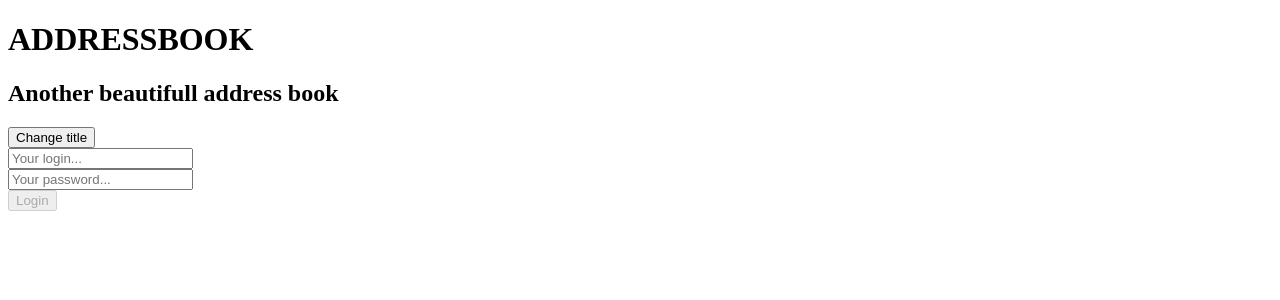
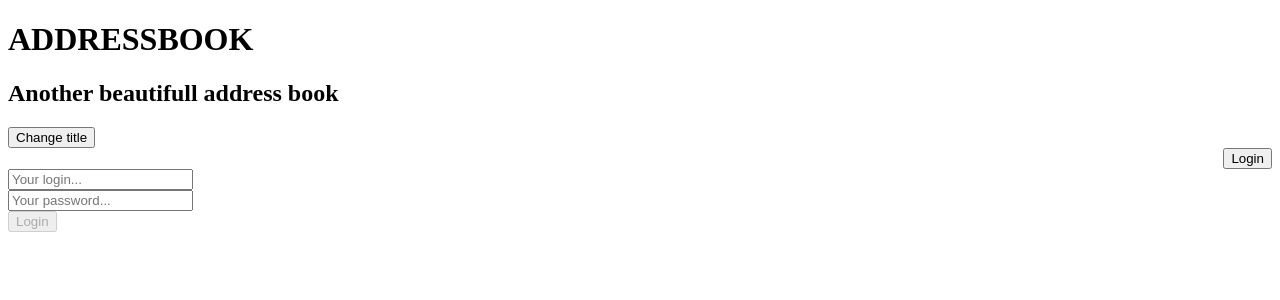
Before and after one commit to dacodemaniak/ng-address-book, an Angular app: page /login in a window 1280 px wide. Shown: the top 300 px of the page. Built offline with nearby package versions, Linux system fonts and the light colour scheme.

Commit message:
Update user service and play with routes

```diff
--- a/src/app/app.component.html
+++ b/src/app/app.component.html
@@ -1,9 +1,28 @@
-<h1>{{ title | uppercase }}</h1>
-<h2>{{ subTitle }}</h2>
+<header>
+  <h1>{{ title | uppercase }}</h1>
+  <h2>{{ subTitle }}</h2>
 
-<button type="button" (click)="changeTitle()">
-  Change title
-</button>
+  <button type="button" (click)="changeTitle()">
+    Change title
+  </button>
+
+  <div class="container" [hidden]="isLoginUp()">
+    <button
+      class="btn btn-primary"
+      *ngIf="!userService.isAuthenticated()"
+      (click)="navigateToLogin()"
+    >
+      Login
+    </button>
+    <button
+      class="btn btn-danger"
+      *ngIf="userService.isAuthenticated()"
+      (click)="userService.logout()"
+    >
+      Logout
+    </button>
+  </div>
+</header>
 
 <!-- Router outlet -->
 <router-outlet></router-outlet>
--- a/src/app/app.component.scss
+++ b/src/app/app.component.scss
@@ -0,0 +1,8 @@
+.container {
+  display: flex;
+  justify-content: flex-end;
+
+  button {
+    // Noop now
+  }
+}
--- a/src/app/app.component.ts
+++ b/src/app/app.component.ts
@@ -1,6 +1,8 @@
+import { Router, ActivatedRoute, UrlSegment, NavigationEnd } from '@angular/router';
+import { UserService } from './core/modules/user/services/user.service';
 import { AddressBook } from './core/models/address-book';
 import { Component, OnInit } from '@angular/core';
-
+import { filter, map } from 'rxjs/operators';
 @Component({
   selector: 'app-root',
   templateUrl: './app.component.html',
@@ -12,9 +14,28 @@ export class AppComponent implements OnInit {
 
 
 
-  public constructor() {}
+  public constructor(
+    public userService: UserService,
+    public route: ActivatedRoute,
+    public router: Router
+  ) {}
 
-  public ngOnInit(): void {}
+  public ngOnInit(): void {
+
+      this.router.events.pipe(
+        filter((event) => event instanceof NavigationEnd),
+        map(() => this.route),
+        map((route) => {
+          while (route.firstChild) {
+            route = route.firstChild;
+          }
+          return route;
+        }),
+        map((route) => route.url)
+      ).subscribe((result) => {
+        console.log(result);
+      });
+  }
 
   public changeTitle(): void {
     this.pTitle = 'My Address Book';
@@ -28,4 +49,12 @@ export class AppComponent implements OnInit {
   public get subTitle(): string {
     return this.pSubTitle;
   }
+
+  public navigateToLogin(): void {
+    this.router.navigate(['/login']);
+  }
+
+  public isLoginUp(): boolean {
+    return true;
+  }
 }
--- /dev/null
+++ b/src/app/core/modules/user/services/user.service.ts
@@ -0,0 +1,38 @@
+import { Injectable } from '@angular/core';
+
+interface UserInterface {
+  login: string;
+  password: string;
+}
+
+@Injectable({
+  providedIn: 'root'
+})
+
+export class UserService {
+
+  private userList: UserInterface[] = [
+    {
+      login: 'jlaubert01',
+      password: 'toto'
+    }
+  ];
+
+  private user: any;
+
+  constructor() { }
+
+  public authenticate(user: UserInterface): void {
+    this.user = this.userList.find(
+      (obj: UserInterface) => obj.login === user.login && obj.password === user.password
+    );
+  }
+
+  public logout(): void {
+    this.user = null;
+  }
+
+  public isAuthenticated(): boolean {
+    return this.user && this.user !== undefined ? true : false;
+  }
+}
--- a/src/app/core/modules/user/user.component.html
+++ b/src/app/core/modules/user/user.component.html
@@ -1,4 +1,8 @@
-<form [formGroup]="loginFormGroup">
+<div class="form-error" [hidden]="!loginFailed">
+  Une erreur est survenue lors de l'authentification
+</div>
+
+<form [formGroup]="loginFormGroup" (ngSubmit)="doSubmit()" (ngChange)="toggleErrorMessage()">
   <div class="form-group">
     <input
       type="text"
--- a/src/app/core/modules/user/user.component.ts
+++ b/src/app/core/modules/user/user.component.ts
@@ -1,5 +1,7 @@
+import { UserService } from './services/user.service';
 import { Component, OnInit } from '@angular/core';
 import { FormGroup, FormBuilder, Validators, AbstractControl } from '@angular/forms';
+import { Router } from '@angular/router';
 
 @Component({
   selector: 'app-user',
@@ -10,8 +12,12 @@ export class UserComponent implements OnInit {
 
   public loginFormGroup: FormGroup;
 
+  public loginFailed = false;
+
   constructor(
-    private formBuilder: FormBuilder
+    private formBuilder: FormBuilder,
+    private userService: UserService,
+    private router: Router
   ) { }
 
   // Getter / Setters on form controls
@@ -19,8 +25,25 @@ export class UserComponent implements OnInit {
     return this.loginFormGroup.controls.login;
   }
 
+  public toggleErrorMessage(): void {
+    this.loginFailed = false;
+  }
+
   public get password(): AbstractControl {
     return this.loginFormGroup.controls.password;
+  }
+
+  public doSubmit(): void {
+    this.userService.authenticate(this.loginFormGroup.value);
+    if (this.userService.isAuthenticated()) {
+      // @todo Route to address list
+      this.router.navigate(['/address-list']);
+    } else {
+      // @todo clear form, toast a message, stay here
+      this.loginFormGroup.reset();
+      this.loginFailed = true;
+
+    }
   }
 
   ngOnInit(): void {
```
Also changed, not shown: 1 other file (tests, documents, lock files or other folders).
